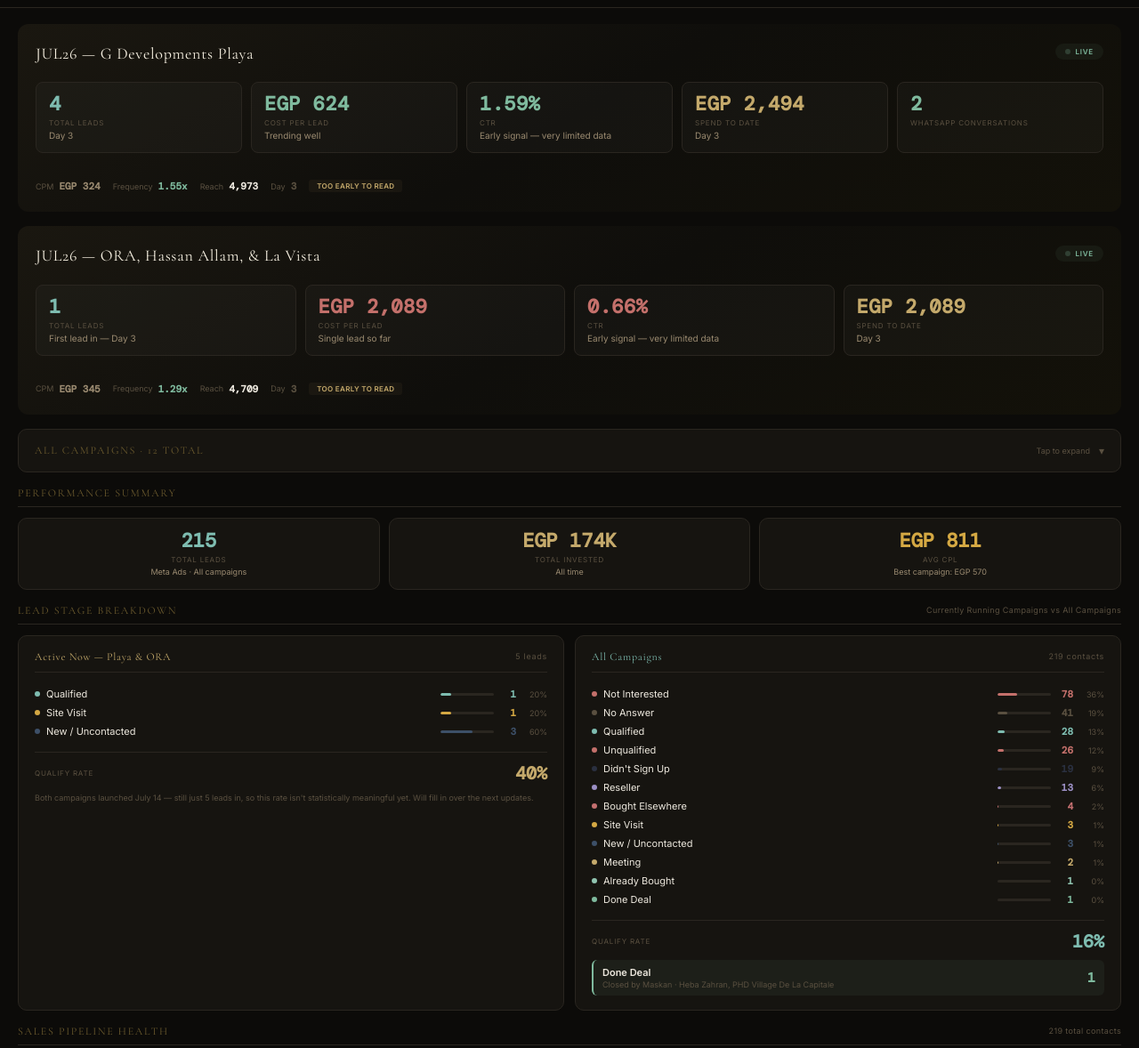
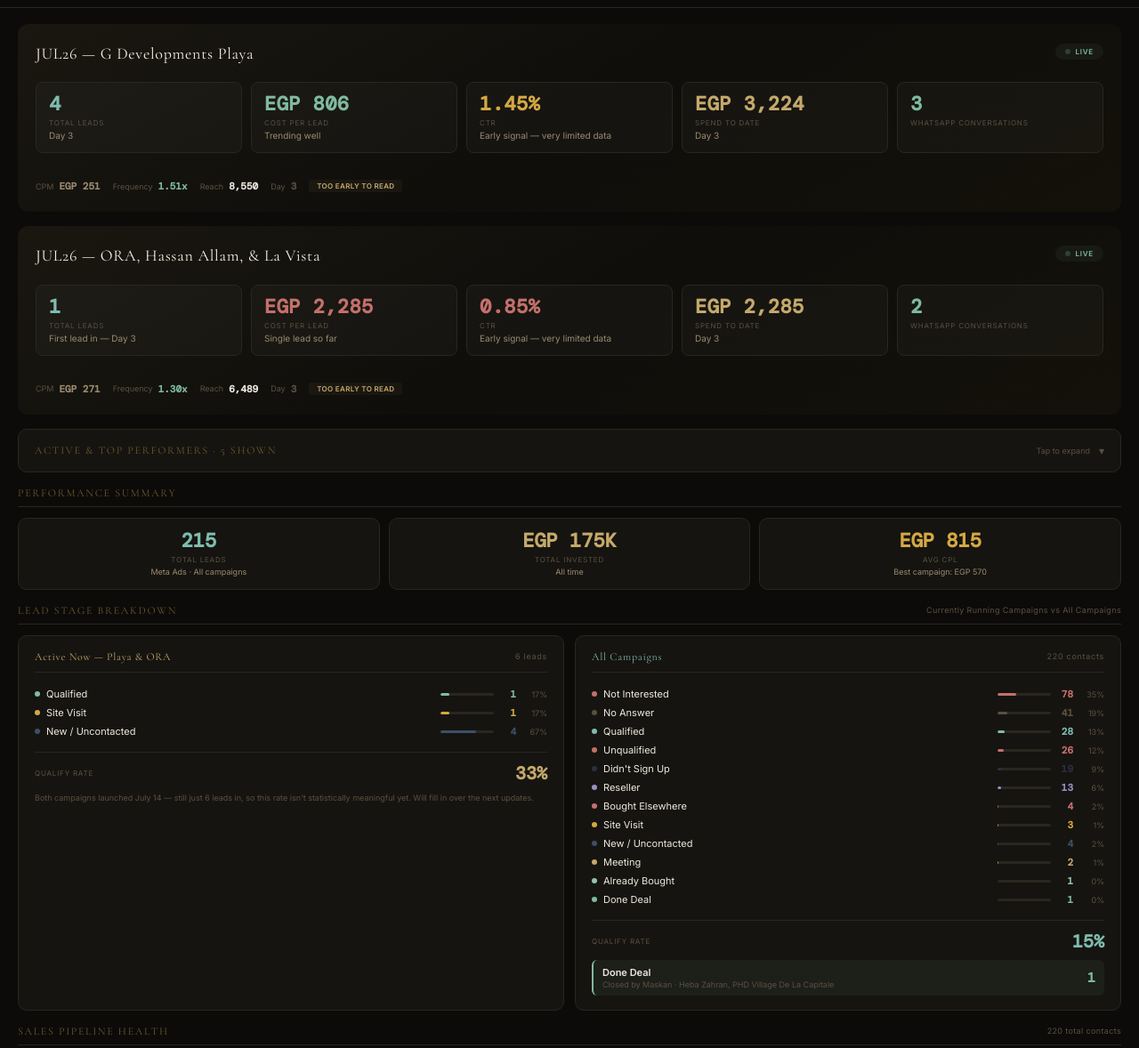
Before and after one commit to Bakry566/maskanconsultancydashboard, a website: page public/index.html in a window 1280 px wide. Shown: the part 50-1228 px from the top of the page at 89% size. Drawn offline with nearby package versions, Linux system fonts and the light colour scheme.

Commit message:
Add files via upload

```diff
--- a/public/index.html
+++ b/public/index.html
@@ -177,15 +177,15 @@ html,body{background:var(--bg);color:var(--txt);font-family:'Inter',sans-serif;-
     </div>
     <div class="b-kpis b-kpis-wa">
       <div class="bk"><div class="bk-val" style="color:var(--teal)">4</div><div class="bk-lbl">Total Leads</div><div class="bk-sub">Day 3</div></div>
-      <div class="bk"><div class="bk-val" style="color:var(--green)">EGP 624</div><div class="bk-lbl">Cost Per Lead</div><div class="bk-sub">Trending well</div></div>
-      <div class="bk"><div class="bk-val" style="color:var(--green)">1.59%</div><div class="bk-lbl">CTR</div><div class="bk-sub">Early signal — very limited data</div></div>
-      <div class="bk"><div class="bk-val" style="color:var(--gold)">EGP 2,494</div><div class="bk-lbl">Spend to Date</div><div class="bk-sub">Day 3</div></div>
-      <div class="bk"><div class="bk-val" style="color:var(--green)">2</div><div class="bk-lbl">WhatsApp Conversations</div></div>
+      <div class="bk"><div class="bk-val" style="color:var(--green)">EGP 806</div><div class="bk-lbl">Cost Per Lead</div><div class="bk-sub">Trending well</div></div>
+      <div class="bk"><div class="bk-val" style="color:var(--amber)">1.45%</div><div class="bk-lbl">CTR</div><div class="bk-sub">Early signal — very limited data</div></div>
+      <div class="bk"><div class="bk-val" style="color:var(--gold)">EGP 3,224</div><div class="bk-lbl">Spend to Date</div><div class="bk-sub">Day 3</div></div>
+      <div class="bk"><div class="bk-val" style="color:var(--green)">3</div><div class="bk-lbl">WhatsApp Conversations</div></div>
     </div>
     <div class="b-foot">
-      <div class="bf-item"><span class="bf-lbl">CPM</span><span class="bf-val" style="color:var(--txt2)">EGP 324</span></div>
-      <div class="bf-item"><span class="bf-lbl">Frequency</span><span class="bf-val" style="color:var(--green)">1.55x</span></div>
-      <div class="bf-item"><span class="bf-lbl">Reach</span><span class="bf-val">4,973</span></div>
+      <div class="bf-item"><span class="bf-lbl">CPM</span><span class="bf-val" style="color:var(--txt2)">EGP 251</span></div>
+      <div class="bf-item"><span class="bf-lbl">Frequency</span><span class="bf-val" style="color:var(--green)">1.51x</span></div>
+      <div class="bf-item"><span class="bf-lbl">Reach</span><span class="bf-val">8,550</span></div>
       <div class="bf-item"><span class="bf-lbl">Day</span><span class="bf-val" style="color:var(--sub)">3</span></div>
       <span class="freq-pill" style="background:var(--gbg);color:var(--gold);border:1px solid var(--gold)28">Too early to read</span>
     </div>
@@ -196,16 +196,17 @@ html,body{background:var(--bg);color:var(--txt);font-family:'Inter',sans-serif;-
       <div class="b-name">JUL26 — ORA, Hassan Allam, & La Vista</div>
       <div class="b-live"><div class="lpulse"></div><span>Live</span></div>
     </div>
-    <div class="b-kpis">
+    <div class="b-kpis b-kpis-wa">
       <div class="bk"><div class="bk-val" style="color:var(--teal)">1</div><div class="bk-lbl">Total Leads</div><div class="bk-sub">First lead in — Day 3</div></div>
-      <div class="bk"><div class="bk-val" style="color:var(--red)">EGP 2,089</div><div class="bk-lbl">Cost Per Lead</div><div class="bk-sub">Single lead so far</div></div>
-      <div class="bk"><div class="bk-val" style="color:var(--red)">0.66%</div><div class="bk-lbl">CTR</div><div class="bk-sub">Early signal — very limited data</div></div>
-      <div class="bk"><div class="bk-val" style="color:var(--gold)">EGP 2,089</div><div class="bk-lbl">Spend to Date</div><div class="bk-sub">Day 3</div></div>
+      <div class="bk"><div class="bk-val" style="color:var(--red)">EGP 2,285</div><div class="bk-lbl">Cost Per Lead</div><div class="bk-sub">Single lead so far</div></div>
+      <div class="bk"><div class="bk-val" style="color:var(--red)">0.85%</div><div class="bk-lbl">CTR</div><div class="bk-sub">Early signal — very limited data</div></div>
+      <div class="bk"><div class="bk-val" style="color:var(--gold)">EGP 2,285</div><div class="bk-lbl">Spend to Date</div><div class="bk-sub">Day 3</div></div>
+      <div class="bk"><div class="bk-val" style="color:var(--green)">2</div><div class="bk-lbl">WhatsApp Conversations</div></div>
     </div>
     <div class="b-foot">
-      <div class="bf-item"><span class="bf-lbl">CPM</span><span class="bf-val" style="color:var(--txt2)">EGP 345</span></div>
-      <div class="bf-item"><span class="bf-lbl">Frequency</span><span class="bf-val" style="color:var(--green)">1.29x</span></div>
-      <div class="bf-item"><span class="bf-lbl">Reach</span><span class="bf-val">4,709</span></div>
+      <div class="bf-item"><span class="bf-lbl">CPM</span><span class="bf-val" style="color:var(--txt2)">EGP 271</span></div>
+      <div class="bf-item"><span class="bf-lbl">Frequency</span><span class="bf-val" style="color:var(--green)">1.30x</span></div>
+      <div class="bf-item"><span class="bf-lbl">Reach</span><span class="bf-val">6,489</span></div>
       <div class="bf-item"><span class="bf-lbl">Day</span><span class="bf-val" style="color:var(--sub)">3</span></div>
       <span class="freq-pill" style="background:var(--gbg);color:var(--gold);border:1px solid var(--gold)28">Too early to read</span>
     </div>
@@ -214,7 +215,7 @@ html,body{background:var(--bg);color:var(--txt);font-family:'Inter',sans-serif;-
   <!-- ② ALL CAMPAIGNS — collapsible -->
   <div class="camp-section">
     <div class="camp-header" onclick="toggleCamps()">
-      <span class="camp-header-title">All Campaigns · 12 Total</span>
+      <span class="camp-header-title">Active & Top Performers · 5 Shown</span>
       <div class="camp-header-right">
         <span style="font-size:9px;color:var(--sub)" id="camp-hint">Tap to expand</span>
         <span class="camp-arrow" id="camp-arrow">▾</span>
@@ -229,6 +230,7 @@ html,body{background:var(--bg);color:var(--txt);font-family:'Inter',sans-serif;-
             <th style="text-align:center">CPL</th>
             <th style="text-align:center">CTR</th>
             <th style="text-align:center">Engagements</th>
+            <th style="text-align:center">WhatsApp</th>
           </tr></thead>
           <tbody id="camp-tbody"></tbody>
         </table>
@@ -246,12 +248,12 @@ html,body{background:var(--bg);color:var(--txt);font-family:'Inter',sans-serif;-
         <div class="hc-sub">Meta Ads · All campaigns</div>
       </div>
       <div class="hc">
-        <div class="hc-val" style="color:var(--gold)">EGP 174K</div>
+        <div class="hc-val" style="color:var(--gold)">EGP 175K</div>
         <div class="hc-lbl">Total Invested</div>
         <div class="hc-sub">All time</div>
       </div>
       <div class="hc">
-        <div class="hc-val" style="color:var(--amber)">EGP 811</div>
+        <div class="hc-val" style="color:var(--amber)">EGP 815</div>
         <div class="hc-lbl">Avg CPL</div>
         <div class="hc-sub">Best campaign: EGP 570</div>
       </div>
@@ -263,15 +265,15 @@ html,body{background:var(--bg);color:var(--txt);font-family:'Inter',sans-serif;-
     <div class="slbl">Lead Stage Breakdown <span class="slbl-r">Currently Running Campaigns vs All Campaigns</span></div>
     <div class="funnel-grid">
       <div class="fcol">
-        <div class="fcol-hd" style="color:var(--gold)">Active Now — Playa & ORA<span class="fcol-hd-n">5 leads</span></div>
+        <div class="fcol-hd" style="color:var(--gold)">Active Now — Playa & ORA<span class="fcol-hd-n">6 leads</span></div>
         <div id="funnel-current"></div>
-        <div class="qrate"><span class="qrate-lbl">Qualify Rate</span><span class="qrate-val" style="color:var(--gold)">40%</span></div>
-        <div style="font-size:9px;color:var(--sub);margin-top:8px;line-height:1.5">Both campaigns launched July 14 — still just 5 leads in, so this rate isn't statistically meaningful yet. Will fill in over the next updates.</div>
+        <div class="qrate"><span class="qrate-lbl">Qualify Rate</span><span class="qrate-val" style="color:var(--gold)">33%</span></div>
+        <div style="font-size:9px;color:var(--sub);margin-top:8px;line-height:1.5">Both campaigns launched July 14 — still just 6 leads in, so this rate isn't statistically meaningful yet. Will fill in over the next updates.</div>
       </div>
       <div class="fcol">
-        <div class="fcol-hd" style="color:var(--teal)">All Campaigns<span class="fcol-hd-n">219 contacts</span></div>
+        <div class="fcol-hd" style="color:var(--teal)">All Campaigns<span class="fcol-hd-n">220 contacts</span></div>
         <div id="funnel-all"></div>
-        <div class="qrate"><span class="qrate-lbl">Qualify Rate</span><span class="qrate-val" style="color:var(--teal)">16%</span></div>
+        <div class="qrate"><span class="qrate-lbl">Qualify Rate</span><span class="qrate-val" style="color:var(--teal)">15%</span></div>
         <div class="deal-row" style="background:var(--gnbg);border-left:2px solid var(--green);margin-top:8px">
           <div><div style="font-size:11px;font-weight:600;color:var(--txt)">Done Deal</div><div style="font-size:9px;color:var(--sub);margin-top:1px">Closed by Maskan · Heba Zahran, PHD Village De La Capitale</div></div>
           <div style="font-size:15px;font-weight:600;color:var(--green);font-family:'DM Mono',monospace">1</div>
@@ -282,7 +284,7 @@ html,body{background:var(--bg);color:var(--txt);font-family:'Inter',sans-serif;-
 
   <!-- ⑤ PIPELINE HEALTH -->
   <div>
-    <div class="slbl">Sales Pipeline Health <span class="slbl-r">219 total contacts</span></div>
+    <div class="slbl">Sales Pipeline Health <span class="slbl-r">220 total contacts</span></div>
     <div class="pipe-grid">
       <div class="pg" style="border-color:var(--teal)22;background:linear-gradient(145deg,#0D1E1E,var(--s2))">
         <div class="pg-val" style="color:var(--teal)">33</div>
@@ -304,10 +306,10 @@ html,body{background:var(--bg);color:var(--txt);font-family:'Inter',sans-serif;-
     <div style="margin-top:10px;padding:12px 16px;border-radius:8px;background:var(--s2);border:1px solid var(--bd)">
       <div style="display:flex;justify-content:space-between;margin-bottom:6px">
         <span style="font-size:11px;color:var(--txt2)">Overall Qualify Rate</span>
-        <span style="font-size:13px;font-weight:600;color:var(--teal);font-family:'DM Mono',monospace">16%</span>
+        <span style="font-size:13px;font-weight:600;color:var(--teal);font-family:'DM Mono',monospace">15%</span>
       </div>
       <div style="height:4px;background:var(--bd);border-radius:2px;overflow:hidden">
-        <div style="width:16%;height:100%;background:linear-gradient(90deg,var(--teal),var(--green));border-radius:2px"></div>
+        <div style="width:15%;height:100%;background:linear-gradient(90deg,var(--teal),var(--green));border-radius:2px"></div>
       </div>
       <div style="font-size:9px;color:var(--sub);margin-top:8px">
         🏆 Confirmed Maskan deal: <span style="color:var(--gold)">Heba Zahran</span> · PHD Village De La Capitale · Feb 2026
@@ -323,7 +325,7 @@ html,body{background:var(--bg);color:var(--txt);font-family:'Inter',sans-serif;-
       Most leads (2026): <span style="color:var(--gold)">13</span> (2 BDR Resale Apartment) &nbsp;·&nbsp;
       Lowest CPL in top tier: <span style="color:var(--green)">EGP 551</span> (Playa & Silver Sands Resale Carousel) &nbsp;·&nbsp;
       Best 2026 CTR: <span style="color:var(--amber)">3.60%</span> (6 BDR Resale Villa — 9 leads, outside Top 4 by volume) &nbsp;·&nbsp;
-      Account avg CPL: <span style="color:var(--teal)">EGP 811</span>
+      Account avg CPL: <span style="color:var(--teal)">EGP 815</span>
     </div>
   </div>
 
@@ -337,29 +339,22 @@ html,body{background:var(--bg);color:var(--txt);font-family:'Inter',sans-serif;-
 <script>
 // DATA
 const CAMPS = [
-  {n:'JUL26 - G Developments Playa',s:'ACTIVE',l:4,cpl:624,ctr:1.59,eng:122},
-  {n:'JUL26 - ORA, Hassan Allam, & La Vista',s:'ACTIVE',l:1,cpl:2089,ctr:0.66,eng:40},
-  {n:'JUL26 - La Vista, H.Allam, G Devs & Ora Summer',s:'DONE',l:1,cpl:2729,ctr:1.04,eng:69},
-  {n:'G & Ora Developments Resale - Jun/Jul 26',s:'DONE',l:10,cpl:570,ctr:1.26,eng:195},
-  {n:'North Coast Resale Units - May 2026',s:'DONE',l:13,cpl:700,ctr:1.78,eng:705},
-  {n:'Palm Hills Ras El Hekma Launch - May 2026',s:'DONE',l:11,cpl:794,ctr:1.25,eng:515},
-  {n:'Emaar - Cairo Gate Resale - May 2026',s:'DONE',l:17,cpl:779,ctr:1.00,eng:487},
-  {n:'Marina 5 Villa & Hacienda Bay - Apr 2026',s:'DONE',l:19,cpl:964,ctr:2.65,eng:1750},
-  {n:'Sodic VYE & Karmell Resale - Feb 2026',s:'DONE',l:19,cpl:892,ctr:1.14,eng:952},
-  {n:'PHD Village De La Capitale Feb 2026 V2',s:'DONE',l:8,cpl:571,ctr:0.89,eng:300},
-  {n:'PHD Village De La Capitale Feb 2026 V1',s:'DONE',l:2,cpl:2208,ctr:0.93,eng:310},
-  {n:'Summer 2025',s:'DONE',l:110,cpl:781,ctr:1.31,eng:2212},
+  {n:'JUL26 - G Developments Playa',s:'ACTIVE',l:4,cpl:806,ctr:1.45,eng:186,wa:3},
+  {n:'JUL26 - ORA, Hassan Allam, & La Vista',s:'ACTIVE',l:1,cpl:2285,ctr:0.85,eng:72,wa:2},
+  {n:'Summer 2025',s:'DONE',l:110,cpl:781,ctr:1.31,eng:2212,wa:0},
+  {n:'Sodic VYE & Karmell Resale - Feb 2026',s:'DONE',l:19,cpl:892,ctr:1.14,eng:952,wa:0},
+  {n:'Marina 5 Villa & Hacienda Bay - Apr 2026',s:'DONE',l:19,cpl:964,ctr:2.65,eng:1750,wa:0},
 ];
 
 const FUNNEL_C = [
-  ['Qualified',1,'#7EBCB0'],['Site Visit',1,'#D4A843'],['New / Uncontacted',3,'#3D5068'],
+  ['Qualified',1,'#7EBCB0'],['Site Visit',1,'#D4A843'],['New / Uncontacted',4,'#3D5068'],
 ];
 const FUNNEL_A = [
   ['Not Interested',78,'#C4706B'],['No Answer',41,'#5A5040'],
   ['Qualified',28,'#7EBCB0'],['Unqualified',26,'#C4706B'],
   ["Didn't Sign Up",19,'#2A3040'],['Reseller',13,'#9B8FC4'],
   ['Bought Elsewhere',4,'#C47070'],['Site Visit',3,'#D4A843'],
-  ['New / Uncontacted',3,'#3D5068'],['Meeting',2,'#C4A96B'],
+  ['New / Uncontacted',4,'#3D5068'],['Meeting',2,'#C4A96B'],
   ['Already Bought',1,'#90C4B0'],['Done Deal',1,'#7FBA9E'],
 ];
 
@@ -421,6 +416,7 @@ function renderCamps() {
       <td class="mono" style="color:${cplColor(c.cpl)}">${c.cpl>0?fEGP(c.cpl):'—'}</td>
       <td class="mono" style="color:${ctrColor(c.ctr)}">${c.ctr>0?c.ctr.toFixed(2)+'%':'—'}</td>
       <td class="mono" style="color:${engColor(c.eng)}">${fK(c.eng)}</td>
+      <td class="mono" style="color:${c.wa>0?'var(--green)':'var(--sub)'}">${c.wa>0?c.wa:'—'}</td>
     </tr>`;
   }).join('');
 }
@@ -492,8 +488,8 @@ function tick(){
 
 // INIT
 renderCamps();
-renderFunnel('funnel-current',FUNNEL_C,5);
-renderFunnel('funnel-all',FUNNEL_A,219);
+renderFunnel('funnel-current',FUNNEL_C,6);
+renderFunnel('funnel-all',FUNNEL_A,220);
 renderTop4();
 tick();
 setInterval(tick,1000);
```
